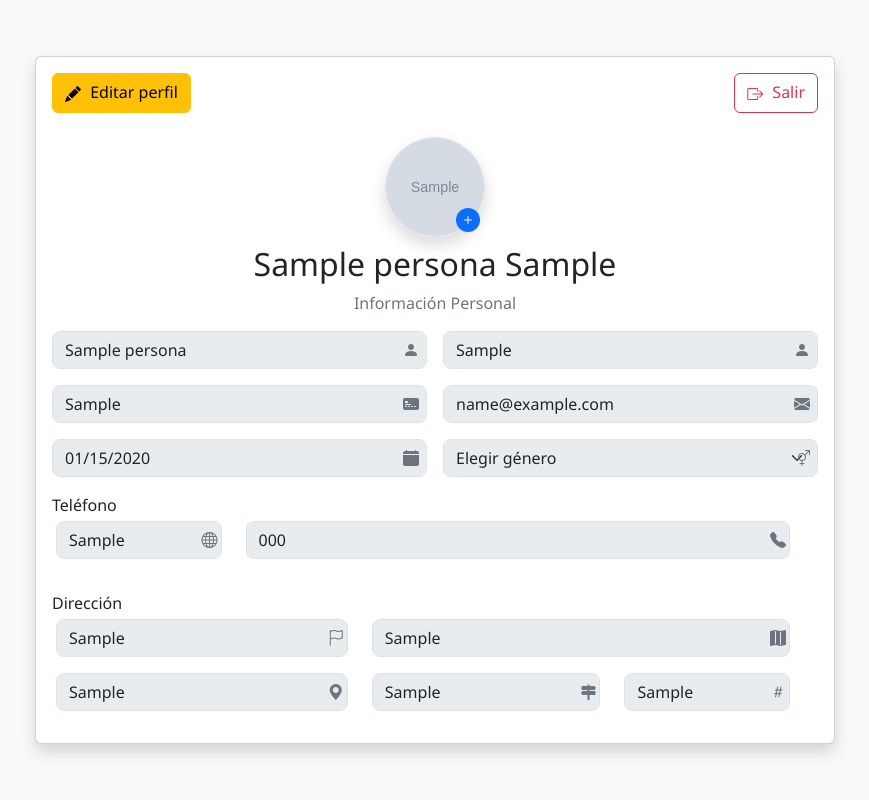
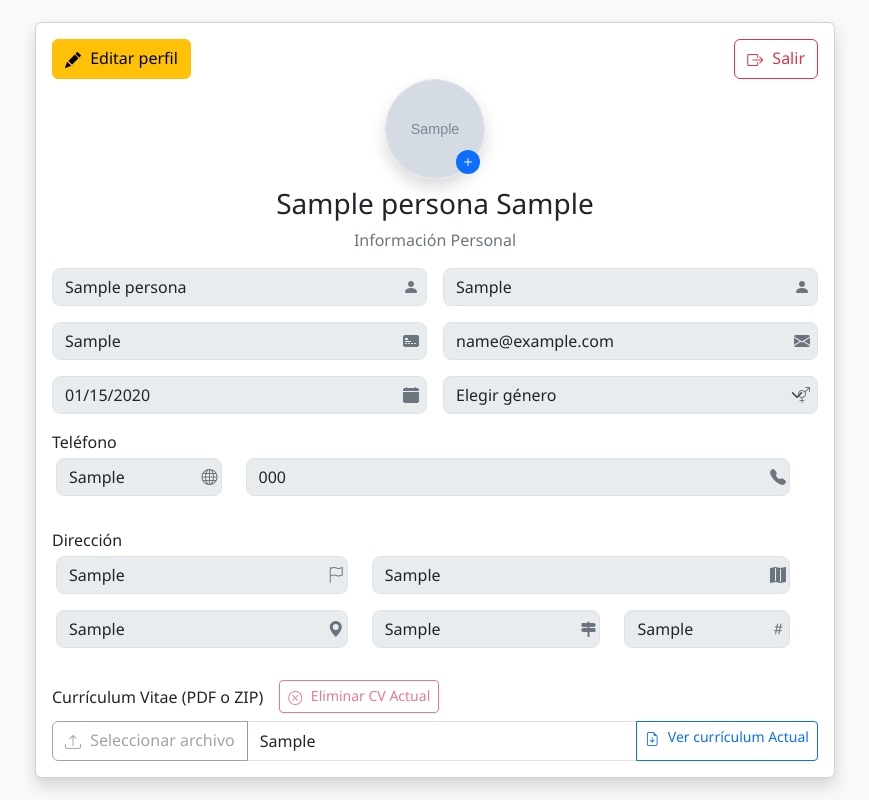
Before and after one commit to MatiasSantolari/proyecto_final_ISI, a Django app: page /perfil/ in a window 1280 px wide. Shown: the whole page, without its empty margins (205-1074 px from the left). Run offline with Django 5.2, Linux system fonts and the light colour scheme; a user stored in the database is signed in; tables that the repository leaves empty hold one stand-in row (values such as "Sample post"); grey boxes marked "Sample" are stand-in pictures; some libraries are stand-ins or nearby versions.

Commit message:
Agregado carga de cvitae al perfil + detalles esteticos

```diff
--- a/core/forms.py
+++ b/core/forms.py
@@ -143,13 +143,21 @@ class PersonaFormCreate(forms.ModelForm):
         'class': 'form-control'
     }))
 
+    cvitae = forms.FileField(
+    required=False,
+    widget=forms.FileInput(attrs={
+        'class': 'form-control d-none',
+        'accept': '.pdf,.zip',
+        'id': 'id_cvitae',
+    }))
+
     class Meta:
         model = Persona
         fields = [
             'nombre', 'apellido', 'dni', 'email',
             'telefono', 'prefijo_pais', 'fecha_nacimiento',
             'pais', 'provincia', 'ciudad',
-            'calle', 'numero', 'genero', 'avatar'
+            'calle', 'numero', 'genero', 'avatar', 'cvitae'
         ]
 
 
--- a/core/models/persona.py
+++ b/core/models/persona.py
@@ -1,3 +1,4 @@
+import os
 from django.db import models
 from datetime import datetime
 
@@ -34,3 +35,9 @@ class Persona(models.Model):
         verbose_name_plural = 'Personas'
         db_table = 'persona'
         ordering = ['id']  # - para oden descendente
+
+
+    def cvitae_filename(self):
+        if self.cvitae:
+            return os.path.basename(self.cvitae.name)
+        return ""
--- a/core/urls.py
+++ b/core/urls.py
@@ -9,6 +9,7 @@ urlpatterns = [
 
     # Perfil usuario
     path('perfil/', views.perfil_usuario, name='user_perfil'),
+
 
 # urlpatterns = [
 #    path('dashboard/admin/', views.dashboard_admin, name='dashboard_admin'),
--- a/core/views.py
+++ b/core/views.py
@@ -100,20 +100,29 @@ def create_persona(request):
 @login_required
 def perfil_usuario(request):
     persona = request.user.persona
-    form = PersonaFormCreate(request.POST or None,
-                             request.FILES or None,
-                             instance=persona,
-                             initial={
-                                    'fecha_nacimiento': persona.fecha_nacimiento.strftime('%Y-%m-%d')
-    })
+
+    form = PersonaFormCreate(
+        request.POST or None,
+        request.FILES or None,
+        instance=persona,
+        initial={
+            'fecha_nacimiento': persona.fecha_nacimiento.strftime('%Y-%m-%d') if persona.fecha_nacimiento else ''
+        }
+    )
 
     if request.method == 'POST' and form.is_valid():
-        print(request.FILES)
+        # Si el usuario solicitó eliminar el CV
+        if request.POST.get('eliminar_cvitae') == '1':
+            if persona.cvitae:
+                if persona.cvitae.storage.exists(persona.cvitae.name):
+                    persona.cvitae.delete(save=False)
+                persona.cvitae = None
+
         form.save()
-        print(persona.avatar)
         return redirect('user_perfil')
 
     return render(request, 'user_perfil.html', {'form': form})
+
 
 ##########################
 
--- a/templates/user_perfil.html
+++ b/templates/user_perfil.html
@@ -4,7 +4,7 @@
   <div class="container d-flex justify-content-center align-items-center" style="min-height: 100vh;">
     <div class="card shadow p-3 w-100" style="max-width: 800px;">
       <!-- Botones arriba: Salir y Editar -->
-      <div class="d-flex justify-content-between align-items-center mb-4">
+      <div class="d-flex justify-content-between align-items-center">
         <button type="button" class="btn btn-warning" id="editarBtn">
           <i class="bi bi-pencil-fill"></i> Editar perfil
         </button>
@@ -19,7 +19,7 @@
         {{ form.non_field_errors }}
         <div class="text-center mb-3">
           <!-- Avatar -->
-          <div id="avatarContainer" class="position-relative d-inline-block" style="cursor: pointer; width: 100px; height: 100px;">
+          <div id="avatarContainer" class="position-relative d-inline-block" style="cursor: default; width: 100px; height: 100px;">
             {% if request.user.persona.avatar %}
               <img id="previewAvatar" src="{{ request.user.persona.avatar.url }}"
                   class="rounded-circle border shadow"
@@ -39,14 +39,14 @@
 
             <div class="position-absolute bg-primary rounded-circle d-flex justify-content-center align-items-center"
                 id="avatarPlus"
-                style="width: 24px; height: 24px; bottom: 5px; right: 5px; cursor: pointer; font-size: 1rem; display: none;">
+                style="width: 24px; height: 24px; bottom: 5px; right: 5px; cursor: default; font-size: 1rem; display: none;">
               <i class="bi bi-plus text-white"></i>
             </div>
 
             <input type="file" name="avatar" id="id_avatar" accept="image/*" class="d-none">
           </div>
 
-          <h2 class="mt-2">{{ request.user.persona.nombre }} {{ request.user.persona.apellido }}</h2>
+          <h3 class="mt-2">{{ request.user.persona.nombre }} {{ request.user.persona.apellido }}</h3>
           <p class="text-muted">Información Personal</p>
         </div>
 
@@ -141,6 +141,35 @@
             </div>
           </div>
 
+          <!-- Currículum Vitae -->
+          <div class="col-md-12">
+            <div class="col-md-12 d-flex align-items-center mb-2">
+              <label class="form-label mb-0 me-3">Currículum Vitae (PDF o ZIP)</label>
+
+              {% if request.user.persona.cvitae %}
+                <button type="button" id="eliminarCVBtn" class="btn btn-sm btn-outline-danger">
+                  <i class="bi bi-x-circle"></i> Eliminar CV Actual
+                </button>
+              {% endif %}
+            </div>
+
+            <div class="input-group">
+              <button type="button" class="btn btn-outline-secondary" id="seleccionarCVBtn">
+                <i class="bi bi-upload"></i> Seleccionar archivo
+              </button>
+              <input type="text" id="cvitaeNombre" class="form-control bg-white" placeholder="Ningún archivo seleccionado" readonly>
+
+              {% if request.user.persona.cvitae %}
+                <a href="{{ request.user.persona.cvitae.url }}" target="_blank" id="verCVBtn" class="btn btn-outline-primary btn-sm">
+                  <i class="bi bi-file-earmark-arrow-down"></i> Ver currículum Actual
+                </a>
+              {% endif %}
+            </div>
+
+            <!-- Campo real oculto -->
+            {{ form.cvitae }}
+          </div>
+
           <!-- Botones Guardar / Cancelar abajo -->
           <div class="d-none d-flex justify-content-end gap-2 mt-4" id="editarAcciones">
             <button type="submit" class="btn btn-success">
@@ -155,6 +184,27 @@
       </form>
     </div>
   </div>
+
+
+  <!-- MODAL CONFIRMACIÓN ELIMINAR CV -->
+  <div class="modal fade" id="confirmEliminarCvModal" tabindex="-1" aria-labelledby="confirmEliminarCvLabel" aria-hidden="true">
+    <div class="modal-dialog modal-dialog-centered">
+      <div class="modal-content">
+        <div class="modal-header">
+          <h5 class="modal-title" id="confirmEliminarCvLabel">¿Eliminar Currículum?</h5>
+          <button type="button" class="btn-close" data-bs-dismiss="modal" aria-label="Cerrar"></button>
+        </div>
+        <div class="modal-body">
+          ¿Estás seguro que querés eliminar el currículum actual?
+        </div>
+        <div class="modal-footer">
+          <button type="button" class="btn btn-secondary" data-bs-dismiss="modal">Cancelar</button>
+          <button type="button" class="btn btn-danger" id="confirmEliminarCvBtn">Eliminar</button>
+        </div>
+      </div>
+    </div>
+  </div>
+
 
   <!-- MODAL CONFIRMACIÓN -->
   <div class="modal fade" id="confirmSalirModal" tabindex="-1" aria-labelledby="confirmSalirLabel" aria-hidden="true">
@@ -187,14 +237,36 @@
       const confirmSalirModal = new bootstrap.Modal(document.getElementById('confirmSalirModal'));
       const confirmSalirBtn = document.getElementById('confirmSalirBtn');
 
-      // Deshabilitar inputs al iniciar
-      inputs.forEach(input => {
-        if (input.type !== "hidden" && input.id !== "id_avatar") {
-          input.disabled = true;
-        }
-      });
-      avatarInput.disabled = true;
-      avatarPlus.style.display = 'none';
+      const seleccionarCVBtn = document.getElementById('seleccionarCVBtn');
+      const inputCVitae = document.getElementById('id_cvitae');
+      const cvitaeNombre = document.getElementById('cvitaeNombre');
+      const eliminarCVBtn = document.getElementById('eliminarCVBtn');
+      const verCVBtn = document.getElementById('verCVBtn');
+
+      // Nuevo modal para confirmar eliminación CV
+      const confirmEliminarCvModal = new bootstrap.Modal(document.getElementById('confirmEliminarCvModal'));
+      const confirmEliminarCvBtn = document.getElementById('confirmEliminarCvBtn');
+
+      // Función para activar o desactivar edición
+      function setModoEdicion(editar) {
+        inputs.forEach(input => {
+          if (input.type !== "hidden" && input.id !== "id_avatar") {
+            input.disabled = !editar;
+          }
+        });
+        avatarInput.disabled = !editar;
+        avatarPlus.style.display = editar ? 'flex' : 'none';
+
+        avatarContainer.style.cursor = editar ? 'pointer' : 'default';
+        avatarPlus.style.cursor = editar ? 'pointer' : 'default';
+
+        // Habilitar/deshabilitar botones subir y eliminar CV
+        if (seleccionarCVBtn) seleccionarCVBtn.disabled = !editar;
+        if (eliminarCVBtn) eliminarCVBtn.disabled = !editar;
+      }
+
+      // Al iniciar, modo lectura
+      setModoEdicion(false);
 
       avatarContainer.addEventListener('click', () => {
         if (!avatarInput.disabled) {
@@ -222,14 +294,13 @@
       });
 
       editarBtn.addEventListener('click', () => {
-        inputs.forEach(input => input.disabled = false);
-        avatarInput.disabled = false;
-        avatarPlus.style.display = 'flex';
-        editarBtn.classList.add('d-none');
+        setModoEdicion(true);
+        editarBtn.style.visibility = 'hidden';
         editarAcciones.classList.remove('d-none');
       });
 
       cancelarBtn.addEventListener('click', () => {
+        editarBtn.style.visibility = 'visible';
         location.reload();
       });
 
@@ -240,8 +311,56 @@
       confirmSalirBtn.addEventListener('click', () => {
         window.location.href = "{% url 'home' %}";
       });
+
+      if (seleccionarCVBtn && inputCVitae && cvitaeNombre) {
+        {% if request.user.persona.cvitae %}
+          cvitaeNombre.value = "{{ request.user.persona.cvitae_filename }}";
+        {% endif %}
+
+        seleccionarCVBtn.addEventListener('click', () => {
+          if (!seleccionarCVBtn.disabled) inputCVitae.click();
+        });
+
+        inputCVitae.addEventListener('change', () => {
+          if (inputCVitae.files.length > 0) {
+            cvitaeNombre.value = inputCVitae.files[0].name;
+          }
+        });
+      }
+
+      if (eliminarCVBtn) {
+        eliminarCVBtn.addEventListener('click', () => {
+          if (!eliminarCVBtn.disabled) {
+            confirmEliminarCvModal.show();
+          }
+        });
+      }
+
+      if (confirmEliminarCvBtn) {
+        confirmEliminarCvBtn.addEventListener('click', () => {
+          // Limpiar input visual y archivo
+          cvitaeNombre.value = '';
+          inputCVitae.value = '';
+
+          // Ocultar botón "Ver CV"
+          if (verCVBtn) verCVBtn.style.display = 'none';
+
+          // Crear o actualizar campo oculto eliminar_cvitae para backend
+          let inputHidden = document.querySelector('input[name="eliminar_cvitae"]');
+          if (!inputHidden) {
+            inputHidden = document.createElement('input');
+            inputHidden.type = 'hidden';
+            inputHidden.name = 'eliminar_cvitae';
+            inputHidden.value = '1';
+            form.appendChild(inputHidden);
+          }
+
+          confirmEliminarCvModal.hide();
+        });
+      }
     };
   </script>
+
 
   {% include 'auth/partials/base_scripts.html' %}
 </body>
```
Also changed, not shown: core/signals.py (+34 -0 lines), templates/auth/create_profile.html (+14 -7 lines), media/avatar/2025/07/08/monokuma.jpg (added), 1 other file.
